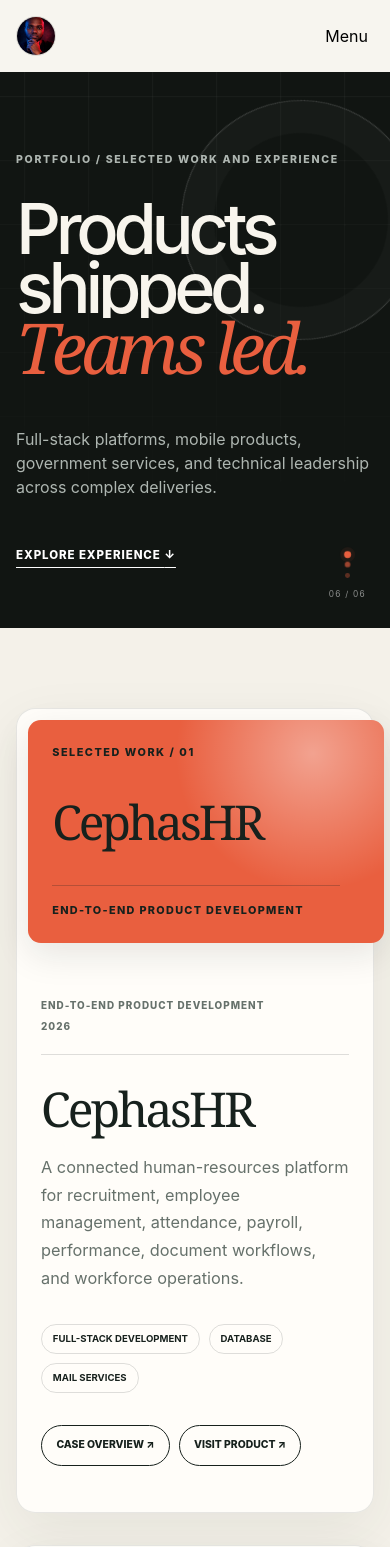
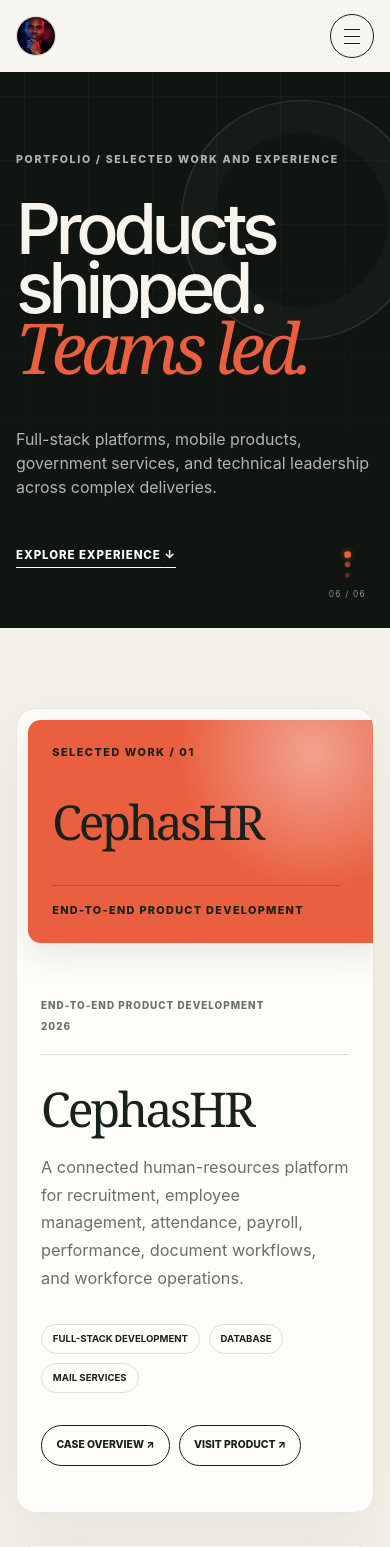
Before and after one commit to Akindelefelix1/MyPortfolio, a React (Vite) app: page /portfolio in a window 390 px wide. Shown: the top 1547 px of the page. Built offline with nearby package versions, Linux system fonts and the light colour scheme.

Commit message:
feat: update Header component with new navigation links and enhance menu button accessibility

```diff
--- a/src/components/layout/Header.tsx
+++ b/src/components/layout/Header.tsx
@@ -6,6 +6,7 @@
   { label: 'About', to: '/about' },
   { label: 'Skills', to: '/skill' },
   { label: 'Portfolio', to: '/portfolio' },
+  { label: 'Contact me', to: '/contact' },
 ]
 
 export function Header() {
@@ -32,13 +33,14 @@
       </Link>
       <p className="header-role">Technical Lead<br />&amp; Full-Stack Developer</p>
       <button
-        className="menu-button"
+        className={isOpen ? 'menu-button is-open' : 'menu-button'}
         type="button"
+        aria-label={isOpen ? 'Close navigation menu' : 'Open navigation menu'}
         aria-expanded={isOpen}
         aria-controls="primary-navigation"
         onClick={() => setIsOpen((current) => !current)}
       >
-        {isOpen ? 'Close' : 'Menu'}
+        <span /><span /><span />
       </button>
       <nav id="primary-navigation" className={isOpen ? 'nav-links is-open' : 'nav-links'} aria-label="Primary navigation">
         {links.map((link) => (
--- a/src/styles/global.css
+++ b/src/styles/global.css
@@ -32,7 +32,14 @@
 .site-header.is-home:not(.is-scrolled) .header-cta { border-color: white; background: white; color: #050505; }
 .header-cta { margin-left: 2.75rem; padding: .7rem 1rem; border: 1px solid var(--ink); border-radius: 999px; font-size: .68rem; font-weight: 750; text-decoration: none; text-transform: uppercase; letter-spacing: .08em; transition: background .25s ease, color .25s ease, transform .25s ease; }
 .header-cta:hover { background: var(--ink); color: var(--paper); transform: translateY(-2px); }
-.menu-button { display: none; border: 0; background: none; cursor: pointer; }
+.menu-button { display: none; width: 2.75rem; height: 2.75rem; position: relative; border: 1px solid currentColor; border-radius: 50%; background: none; color: inherit; cursor: pointer; }
+.menu-button span { position: absolute; left: 50%; width: 1rem; height: 1px; background: currentColor; transform: translateX(-50%); transition: transform .3s ease, opacity .2s ease, width .3s ease; }
+.menu-button span:nth-child(1) { top: .86rem; }
+.menu-button span:nth-child(2) { top: 1.32rem; }
+.menu-button span:nth-child(3) { top: 1.78rem; }
+.menu-button.is-open span:nth-child(1) { transform: translateX(-50%) translateY(.46rem) rotate(45deg); }
+.menu-button.is-open span:nth-child(2) { width: 0; opacity: 0; }
+.menu-button.is-open span:nth-child(3) { transform: translateX(-50%) translateY(-.46rem) rotate(-45deg); }
 .reveal { opacity: 0; transform: translateY(2rem); transition: opacity .7s cubic-bezier(.2,.7,.2,1) var(--reveal-delay), transform .7s cubic-bezier(.2,.7,.2,1) var(--reveal-delay); }
 .reveal.is-visible { opacity: 1; transform: translateY(0); }
 .section { padding: clamp(6rem, 12vw, 11rem) var(--gutter); }
@@ -80,9 +87,16 @@
 @media (max-width: 700px) {
   .site-header { height: 5rem; }
   .menu-button { display: block; z-index: 20; }
-  .nav-links { display: none; position: fixed; inset: 0; z-index: 10; background: var(--lime); padding: 8rem var(--gutter) 3rem; flex-direction: column; }
-  .nav-links.is-open { display: flex; }
-  .nav-links a { font-size: 2.5rem; letter-spacing: -.05em; }
+  .nav-links { display: flex; visibility: hidden; opacity: 0; pointer-events: none; position: fixed; inset: 0; z-index: 10; background: rgba(247,245,239,.98); color: var(--ink); padding: 8rem var(--gutter) 3rem; flex-direction: column; transform: translateY(-1.5rem); box-shadow: 0 1.5rem 4rem rgba(18,18,18,.14); transition: opacity .35s ease, transform .35s cubic-bezier(.2,.75,.2,1), visibility .35s ease; }
+  .nav-links::before { content: ''; position: absolute; inset: 0; z-index: -1; background-image: linear-gradient(rgba(18,18,18,.035) 1px, transparent 1px), linear-gradient(90deg, rgba(18,18,18,.035) 1px, transparent 1px); background-size: 3.5rem 3.5rem; mask-image: linear-gradient(to bottom, black, transparent 75%); pointer-events: none; }
+  .nav-links.is-open { visibility: visible; opacity: 1; pointer-events: auto; transform: translateY(0); }
+  .nav-links a { width: min(100%, 32rem); padding: 1rem 0; border-bottom: 1px solid var(--line); color: var(--ink); font-size: clamp(2rem, 9vw, 3.4rem); font-weight: 550; letter-spacing: -.055em; opacity: 0; transform: translateY(1rem); transition: color .2s ease, opacity .35s ease, transform .35s cubic-bezier(.2,.75,.2,1); }
+  .nav-links.is-open a { opacity: 1; transform: translateY(0); }
+  .nav-links.is-open a:nth-child(1) { transition-delay: .05s; }
+  .nav-links.is-open a:nth-child(2) { transition-delay: .1s; }
+  .nav-links.is-open a:nth-child(3) { transition-delay: .15s; }
+  .nav-links.is-open a:nth-child(4) { transition-delay: .2s; }
+  .nav-links a:hover, .nav-links a.active { color: var(--coral); }
   .nav-links a span { font-size: .65rem; vertical-align: top; }
   .header-role, .header-cta { display: none; }
   .site-footer { flex-direction: column; gap: 1.5rem; }
@@ -103,6 +117,7 @@
 @media (prefers-reduced-motion: reduce) {
   .reveal { opacity: 1; transform: none; }
   .page-enter { animation: none; }
+  .menu-button span, .nav-links { transition: none; }
   .about-page-hero::before,
   .about-page-hero::after,
   .about-page-hero .page-hero-meta,
--- a/src/styles/sections.css
+++ b/src/styles/sections.css
@@ -290,22 +290,22 @@
 @keyframes portfolio-pulse { 0%, 100% { transform: scale(1); box-shadow: 0 0 0 0 rgba(240,99,72,0); } 50% { transform: scale(1.8); box-shadow: 0 0 0 .35rem rgba(240,99,72,.15); } }
 .portfolio-projects { display: grid; grid-auto-rows: 1fr; gap: clamp(2rem, 4vw, 3.5rem); padding: clamp(5rem, 9vw, 9rem) var(--gutter); }
 .portfolio-project-reveal { height: 100%; }
-.portfolio-project-card { display: grid; grid-template-columns: minmax(0, 1.4fr) minmax(20rem, .8fr); gap: clamp(1.5rem, 3vw, 3rem); align-items: stretch; width: 100%; height: 100%; min-height: 26rem; max-width: 1440px; margin-inline: auto; padding: clamp(.8rem, 1.25vw, 1.1rem); border: 1px solid rgba(23,33,29,.1); border-radius: 1.25rem; background: rgba(255,254,250,.92); box-shadow: 0 18px 55px rgba(36,50,43,.07); transition: transform .35s ease, box-shadow .35s ease; }
+.portfolio-project-card { display: grid; grid-template-columns: minmax(0, 1.4fr) minmax(0, .8fr); gap: clamp(1.5rem, 3vw, 3rem); align-items: stretch; width: 100%; min-width: 0; height: 100%; min-height: 26rem; max-width: 1440px; margin-inline: auto; padding: clamp(.8rem, 1.25vw, 1.1rem); overflow: hidden; border: 1px solid rgba(23,33,29,.1); border-radius: 1.25rem; background: rgba(255,254,250,.92); box-shadow: 0 18px 55px rgba(36,50,43,.07); transition: transform .35s ease, box-shadow .35s ease; }
 .portfolio-project-card:hover { transform: translateY(-4px); box-shadow: 0 26px 70px rgba(36,50,43,.12); }
 .portfolio-project-reveal:nth-child(even) .portfolio-project-card { grid-template-columns: minmax(19rem, .75fr) minmax(0, 1.45fr); }
 .portfolio-project-reveal:nth-child(even) .portfolio-project-visual { order: 2; }
-.portfolio-project-visual { min-height: 21rem; overflow: hidden; border-radius: .9rem; background: var(--coral); box-shadow: 0 12px 35px rgba(23,33,29,.1); }
+.portfolio-project-visual { min-width: 0; min-height: 21rem; overflow: hidden; border-radius: .9rem; background: var(--coral); box-shadow: 0 12px 35px rgba(23,33,29,.1); }
 .portfolio-project-card.accent-blue .portfolio-project-visual { background: var(--blue); }
 .portfolio-project-card.accent-lime .portfolio-project-visual { background: var(--lime); }
 .portfolio-project-card.accent-violet .portfolio-project-visual { background: #9a83d8; }
 .portfolio-project-card.accent-gold .portfolio-project-visual { background: #e5b954; }
 .portfolio-project-visual img { width: 100%; height: 100%; min-height: 30rem; object-fit: cover; object-position: top center; transition: transform .7s cubic-bezier(.2,.75,.2,1); }
 .portfolio-project-card:hover .portfolio-project-visual img { transform: scale(1.025); }
-.portfolio-project-placeholder { position: relative; min-height: 21rem; padding: clamp(1.5rem, 4vw, 3.5rem); display: flex; flex-direction: column; justify-content: space-between; background: radial-gradient(circle at 80% 15%, rgba(255,255,255,.42), transparent 40%); }
+.portfolio-project-placeholder { position: relative; width: 100%; min-width: 0; min-height: 21rem; padding: clamp(1.5rem, 4vw, 3.5rem); display: flex; flex-direction: column; justify-content: space-between; background: radial-gradient(circle at 80% 15%, rgba(255,255,255,.42), transparent 40%); }
 .portfolio-project-placeholder span { font-size: .68rem; font-weight: 800; letter-spacing: .14em; text-transform: uppercase; }
 .portfolio-project-placeholder strong { max-width: 90%; font: 400 clamp(3rem, 7vw, 7rem)/.85 Georgia, serif; letter-spacing: -.06em; }
 .portfolio-project-placeholder small { max-width: 18rem; padding-top: 1rem; border-top: 1px solid rgba(23,33,29,.24); font-size: .68rem; font-weight: 800; letter-spacing: .12em; text-transform: uppercase; }
-.portfolio-project-copy { display: flex; flex-direction: column; justify-content: center; padding: clamp(1.25rem, 2.5vw, 2.75rem) clamp(.75rem, 1.6vw, 1.5rem); }
+.portfolio-project-copy { min-width: 0; display: flex; flex-direction: column; justify-content: center; padding: clamp(1.25rem, 2.5vw, 2.75rem) clamp(.75rem, 1.6vw, 1.5rem); }
 .portfolio-project-meta { display: flex; justify-content: space-between; gap: 1rem; padding-bottom: 1.25rem; border-bottom: 1px solid var(--line); color: var(--muted); font-size: .62rem; font-weight: 800; letter-spacing: .1em; text-transform: uppercase; }
 .portfolio-project-copy h2 { margin-top: 2rem; font: 400 clamp(3rem, 5vw, 5rem)/.9 Georgia, serif; letter-spacing: -.055em; }
 .portfolio-project-copy > p { max-width: 34rem; margin-top: 1.5rem; color: var(--muted); font-size: 1.02rem; line-height: 1.7; }
@@ -345,11 +345,11 @@
 .portfolio-cta a { padding: .85rem 1.1rem; border: 1px solid var(--ink); border-radius: 999px; font-size: .7rem; font-weight: 800; text-decoration: none; text-transform: uppercase; }
 .portfolio-cta a:hover { background: var(--ink); color: white; }
 
-@media (max-width: 800px) {
-  .portfolio-project-card, .portfolio-project-reveal:nth-child(even) .portfolio-project-card { grid-template-columns: 1fr; }
+@media (max-width: 900px) {
+  .portfolio-project-card, .portfolio-project-reveal:nth-child(even) .portfolio-project-card { grid-template-columns: 1fr; min-height: 0; }
   .portfolio-project-reveal:nth-child(even) .portfolio-project-visual { order: initial; }
   .portfolio-project-visual, .portfolio-project-visual img, .portfolio-project-placeholder { min-height: 0; aspect-ratio: 16 / 10; }
-  .portfolio-project-card { min-height: 40rem; }
+  .portfolio-project-card { min-height: 0; }
   .career-heading, .additional-leadership { grid-template-columns: 1fr; }
   .career-timeline::before { left: .3rem; }
   .career-entry { grid-template-columns: 1fr; gap: .75rem; min-height: 0; padding-left: 2rem; }
```
